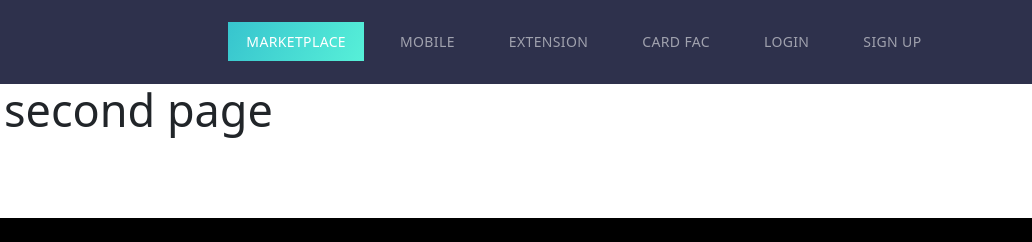
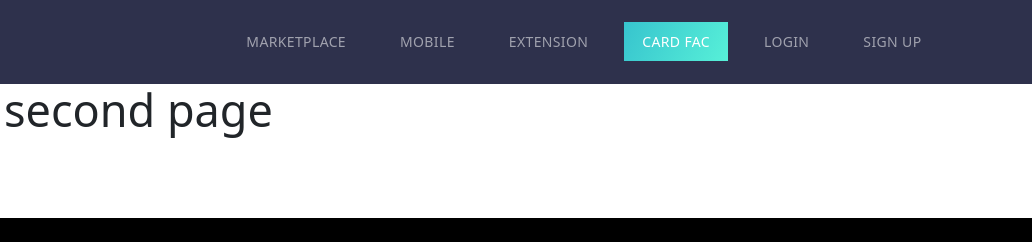
Before and after one commit to beckett-media/dd-landing-page, a Gatsby site: page /fac-report in a window 1280 px wide. Shown: the top 242 px of the page, 248-1280 px from the left. Built offline with nearby package versions, Linux system fonts and the light colour scheme; Gatsby itself is replaced by a stand-in of ours.

Commit message:
header active link --fix

```diff
--- a/src/components/Header/index.js
+++ b/src/components/Header/index.js
@@ -7,15 +7,21 @@ import "./styles.css"
 
 const headerLinks = [
   { key: "marketplace", label: "MARKETPLACE", path: "/" },
-  { key: "mobile", label: "MOBILE", path: "#mobile" },
-  { key: "extention", label: "EXTENSION", path: "#extention" },
-  { key: "card_fac", label: "CARD FAC", path: "/fac-report" },
-  // { key: "login", label: "LOGIN", path: "/" },
-  // { key: "sign_up", label: "SIGN UP", path: "/" },
+  { key: "mobile", label: "MOBILE", path: "/#mobile" },
+  { key: "extention", label: "EXTENSION", path: "/#extention" },
+  { key: "fac-report", label: "CARD FAC", path: "/fac-report" },
 ]
 
 const Header = ({ setModal }) => {
-  const [activeLint, setActiveLink] = React.useState("marketplace")
+  const [activeLint, setActiveLink] = React.useState()
+
+  React.useEffect(() => {
+    if (window.location.hash) setActiveLink(window.location.hash.slice(1))
+    else if (window.location.pathname != "/")
+      setActiveLink(window.location.pathname.slice(1))
+    else setActiveLink("marketplace")
+  }, [])
+
   return (
     <header className="fixed-top">
       <nav className="navbar navbar-expand-lg navbar-dark">
@@ -60,7 +66,7 @@ const Header = ({ setModal }) => {
               <li
                 onClick={() => {
                   setActiveLink("login")
-                  setModal('login')
+                  setModal("login")
                 }}
                 className="nav-item mx-1 px-1"
               >
@@ -77,7 +83,7 @@ const Header = ({ setModal }) => {
               <li
                 onClick={() => {
                   setActiveLink("sign_up")
-                  setModal('sign_up')
+                  setModal("sign_up")
                 }}
                 className="nav-item mx-1 px-1"
               >
```
